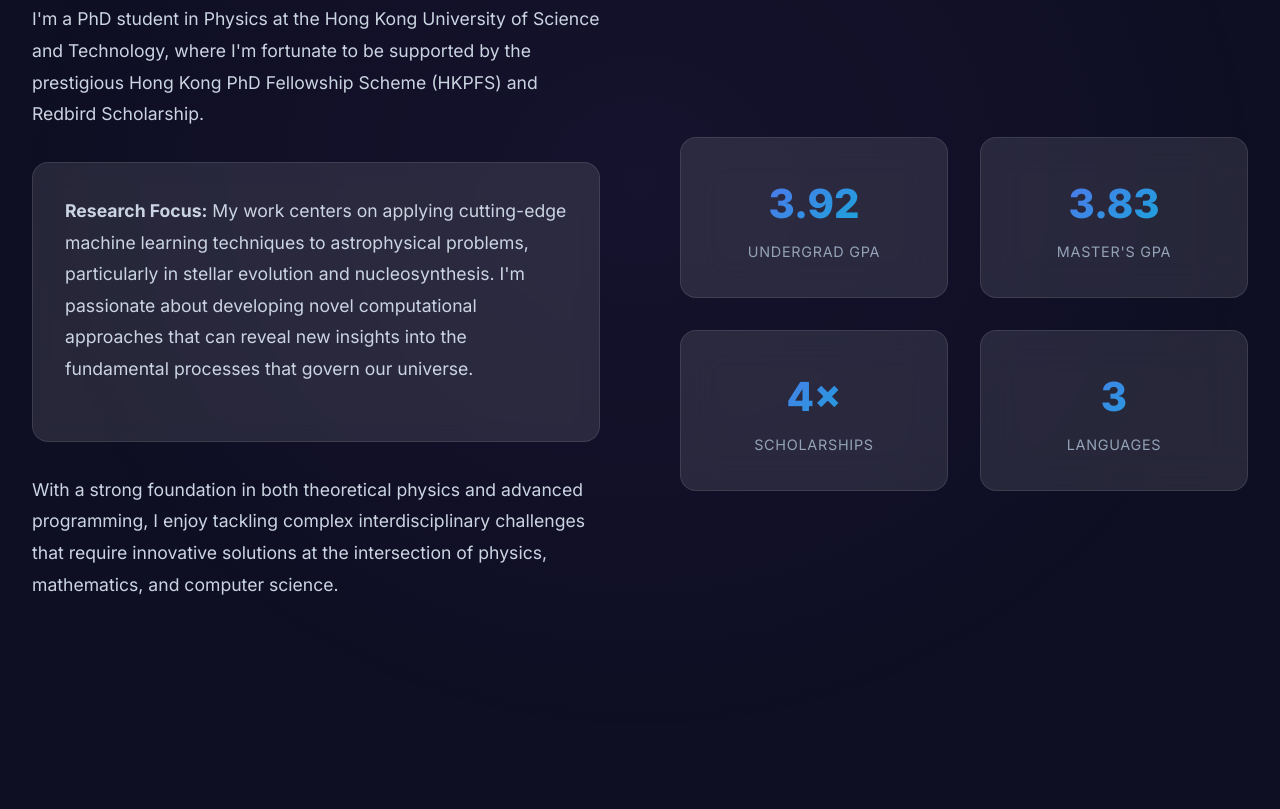
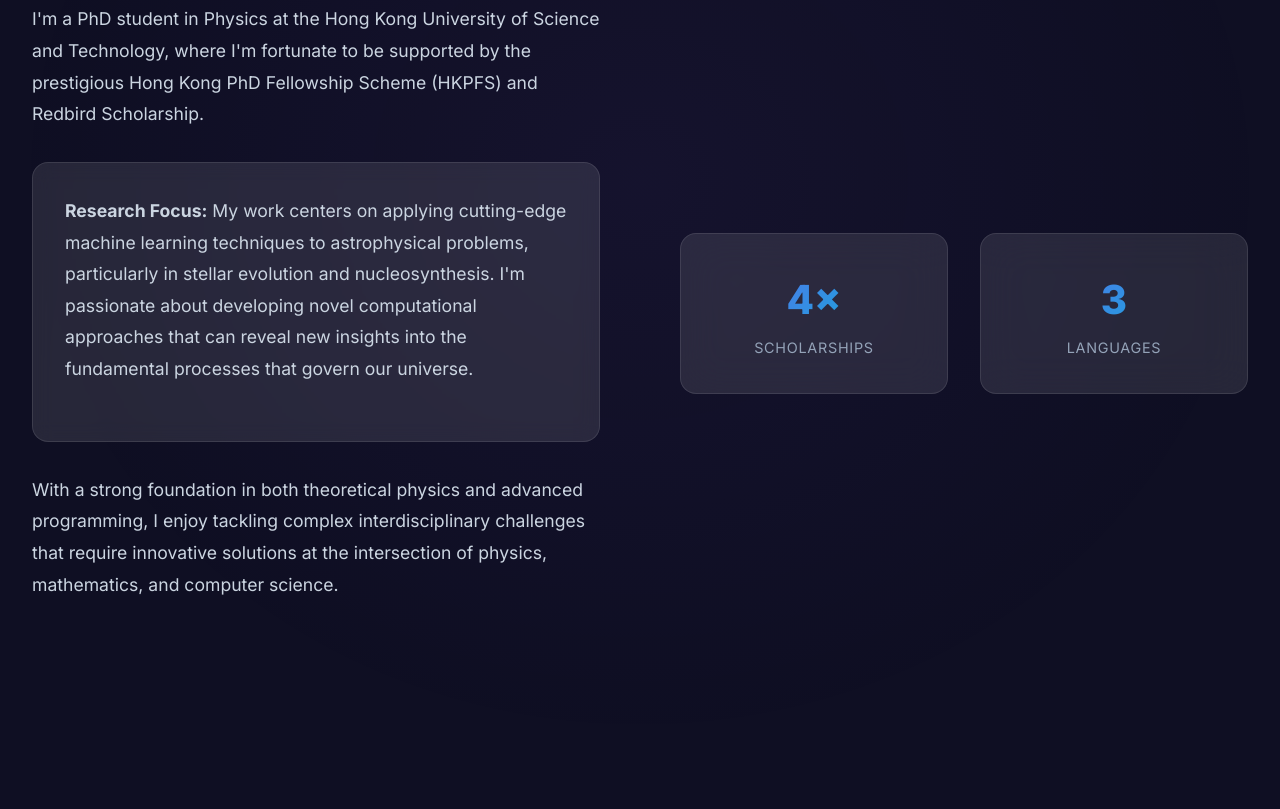
Before and after one commit to FrankSun0616/FrankSun0616.github.io, a plain HTML site: page index.html in a window 1280 px wide. Shown: the part 1191-2000 px from the top of the page. Drawn offline with Linux system fonts and the light colour scheme.

Commit message:
Update index.html

```diff
--- a/index.html
+++ b/index.html
@@ -1281,14 +1281,6 @@
                 </div>
                 <div class="about-metrics">
                     <div class="metric-card">
-                        <span class="metric-value">3.92</span>
-                        <span class="metric-label">Undergrad GPA</span>
-                    </div>
-                    <div class="metric-card">
-                        <span class="metric-value">3.83</span>
-                        <span class="metric-label">Master's GPA</span>
-                    </div>
-                    <div class="metric-card">
                         <span class="metric-value">4×</span>
                         <span class="metric-label">Scholarships</span>
                     </div>
@@ -1319,7 +1311,7 @@
                         <div class="timeline-subtitle">Hong Kong University of Science and Technology</div>
                         <div class="timeline-description">
                             <strong>Awards:</strong> HKPFS (Hong Kong PhD Fellowship Scheme), Redbird Scholarship<br>
-                            <strong>Focus:</strong> Stellar Evolution, Nucleosynthesis, Machine Learning Applications in Astrophysics
+                            <strong>Focus:</strong> Experimental Particle Physics(ATLAS), Simplified Template Cross Sections for Higgs, ML driven Experiemental High Energy Physics
                         </div>
                     </div>
                     <div class="timeline-marker"></div>
```
